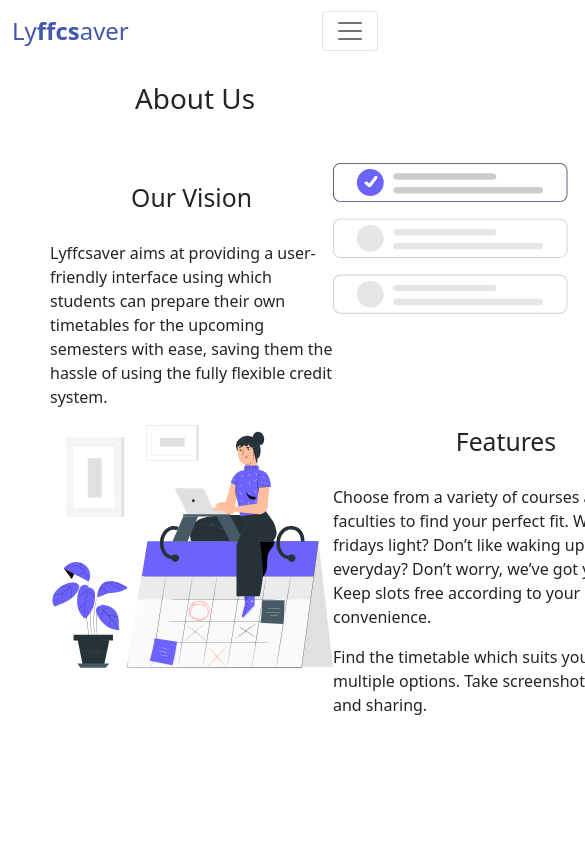
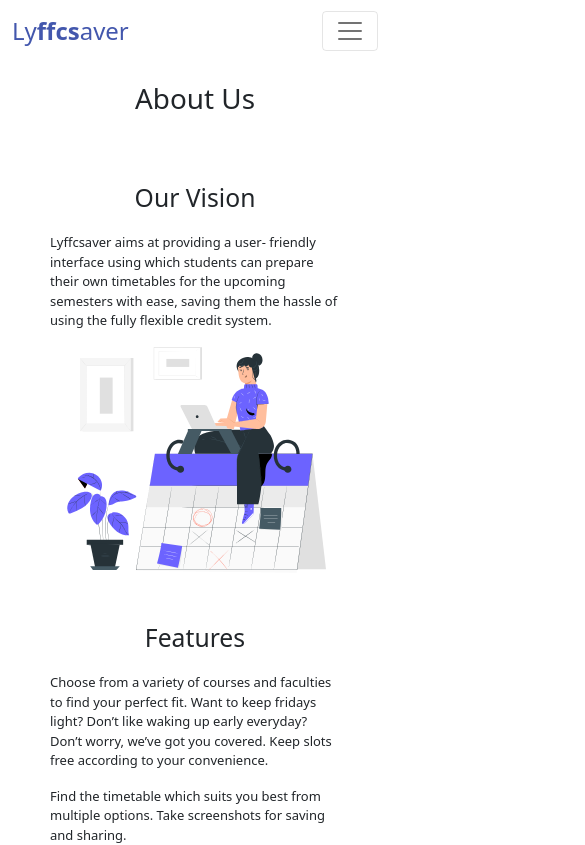
Before and after one commit to STCVIT/Lyffcsaver, a React (Create React App) app in the folder client/: page /about in a window 390 px wide. Shown: the top 845 px of the page, 585 px wide, since content can reach past the window. Built offline with nearby package versions, Linux system fonts and the light colour scheme.

Commit message:
Added FAQ section.

```diff
--- a/client/src/components/About.js
+++ b/client/src/components/About.js
@@ -13,6 +13,7 @@
         </div>
         <div className={styles.cols}>
           <div className={styles.col}>
+            <div className={styles.content}>
               <div className={styles.title}>
                 <h2>Our Vision</h2>
               </div>
@@ -22,10 +23,12 @@
                 semesters with ease, saving them the hassle of using the fully
                 flexible credit system.
               </p>
+            </div>
             <img src={lady} alt="" />
           </div>
-          <div className={styles.col}>
+          <div className={`${styles.col} ${styles.features}`}>
             <img src={man} alt="" />
+            <div className={styles.content}>
               <div className={styles.title}>
                 <h2>Features</h2>
               </div>
@@ -42,6 +45,7 @@
             </div>
           </div>
         </div>
+      </div>
     </>
   );
 };
--- a/client/src/components/Contact.js
+++ b/client/src/components/Contact.js
@@ -1,8 +1,15 @@
 import Header from "./Header";
+import styles from "../css/Contact.module.css";
 const Contact = ({ logoVariant }) => {
   return (
     <>
       <Header logoVariant={logoVariant} />
+      <div className={styles.container}>
+        <div className={styles.title}>
+          <h1>Contact Us</h1>
+        </div>
+        <div className={styles.cols}></div>
+      </div>
     </>
   );
 };
--- a/client/src/components/Faq.js
+++ b/client/src/components/Faq.js
@@ -1,8 +1,50 @@
 import Header from "./Header";
+import styles from "../css/Faq.module.css";
+import { Accordion, Card } from "react-bootstrap";
+import pattern from "../assets/faqPattern.svg";
 const Faq = ({ logoVariant }) => {
+  const questions = ["question 1", "question 2", "question 3", "question 4"];
+  const answers = ["answer 1", "answer 2", "answer 3", "answer 4"];
   return (
     <>
       <Header logoVariant={logoVariant} />
+      <div className={styles.container}>
+        <div className={styles.title}>
+          <h1>Frequently Asked Questions</h1>
+        </div>
+        <div className={styles.faqContainer}>
+          <div className={styles.cols}>
+            <Accordion>
+              {questions.map((question, index) => {
+                return (
+                  <Card className={styles.questionCard} key={index + question}>
+                    <Card.Header className={styles.header}>
+                      <div className={styles.headerText}>{question}</div>
+                      <Accordion.Toggle
+                        eventKey={index + 1}
+                        className={styles.toggle}
+                      >
+                        +
+                      </Accordion.Toggle>
+                    </Card.Header>
+                    <Accordion.Collapse eventKey={index + 1}>
+                      <Card.Body>{answers[index]}</Card.Body>
+                    </Accordion.Collapse>
+                  </Card>
+                );
+              })}
+            </Accordion>
+          </div>
+        </div>
+        <div className={styles.fadedText}>
+          <strong>Still have questions?</strong>
+          <p>
+            If you cannot find answers to your questions here, you can always
+            contact us. <br /> We will answer to you shortly !
+          </p>
+        </div>
+      </div>
+      <img className={styles.pattern} src={pattern} alt="" />
     </>
   );
 };
--- a/client/src/css/About.module.css
+++ b/client/src/css/About.module.css
@@ -2,15 +2,19 @@
   display: flex;
   flex-direction: column;
   align-items: center;
+  justify-content: center;
   margin: 0 50px;
+  padding-bottom: 50px;
 }
 .title {
   margin: 20px;
+  text-align: center;
 }
 .cols {
   margin-top: 20px;
   display: flex;
   justify-content: space-between;
+  align-items: stretch;
   width: 100%;
   max-width: 900px;
 }
@@ -21,3 +25,27 @@
   align-items: center;
   max-width: 400px;
 }
+.content {
+  flex-direction: column;
+  align-items: center;
+  max-width: 400px;
+}
+@media only screen and (max-width: 850px) {
+  .cols {
+    flex-direction: column;
+    align-items: center;
+  }
+  .features {
+    margin-top: 30px;
+    flex-direction: column-reverse;
+  }
+}
+
+@media only screen and (max-width: 425px) {
+  .content > p {
+    font-size: 13px;
+  }
+  .col > img {
+    width: 90%;
+  }
+}
--- a/client/src/css/App.module.css
+++ b/client/src/css/App.module.css
@@ -10,11 +10,17 @@
   --label-font-color: #000;
   --primary-font-color: #fff;
   --secondary-font-color: #000;
+  --faded-font-color: rgb(88, 87, 87);
   --outline-color: #000;
   --active-bg: rgb(133, 184, 252);
   --selectable-row-hover-bg: rgb(211, 208, 252);
   --add-hover-bg: rgb(218, 252, 190);
   --remove-hover-bg: rgb(248, 194, 163);
   --button-col: rgb(113, 241, 124);
-  --table-head-bg: #eee;
+  --table-head-bg: #333;
+  --table-bg: #d5dcff;
 }
+body {
+  width: 100vw;
+  overflow-x: hidden;
+}
--- a/client/src/css/AvailableCoursesList.module.css
+++ b/client/src/css/AvailableCoursesList.module.css
@@ -10,6 +10,7 @@
 }
 .courseTable {
   border-spacing: 0;
+  background-color: var(--table-bg);
 }
 .tableWrapper {
   margin-top: 20px;
@@ -23,6 +24,7 @@
   position: sticky;
   top: 0;
   background-color: var(--table-head-bg);
+  color: var(--primary-font-color);
 }
 .cell {
   border: 1px solid var(--outline-color);
--- a/client/src/css/Contact.module.css
+++ b/client/src/css/Contact.module.css
@@ -0,0 +1,11 @@
+.container {
+  display: flex;
+  flex-direction: column;
+  align-items: center;
+  margin: 0 50px;
+  padding-bottom: 50px;
+}
+.title {
+  margin: 20px;
+  text-align: center;
+}
--- a/client/src/css/FacultiesPreferenceList.module.css
+++ b/client/src/css/FacultiesPreferenceList.module.css
@@ -10,6 +10,7 @@
 }
 .facultyTable {
   border-spacing: 0;
+  background-color: var(--table-bg);
 }
 .tableWrapper {
   margin-top: 20px;
@@ -23,6 +24,7 @@
   position: sticky;
   top: 0;
   background-color: var(--table-head-bg);
+  color: var(--primary-font-color);
 }
 .cell {
   border: 1px solid var(--outline-color);
--- a/client/src/css/Faq.module.css
+++ b/client/src/css/Faq.module.css
@@ -0,0 +1,49 @@
+.container {
+  display: flex;
+  flex-direction: column;
+  align-items: center;
+  margin: 0 50px;
+  padding-bottom: 50px;
+}
+.faqContainer {
+  margin: 1em;
+  width: 70%;
+}
+.header {
+  display: flex;
+  width: 100%;
+  justify-content: space-between;
+  align-items: center;
+}
+.toggle {
+  font-size: 30px;
+  font-weight: 600;
+  color: var(--primary-color);
+}
+.title {
+  margin: 2em;
+  text-align: center;
+}
+.btn-link {
+  text-decoration: none !important;
+}
+.questionCard {
+  margin-bottom: 30px;
+  min-width: 170px;
+}
+.fadedText {
+  display: flex;
+  flex-direction: column;
+  align-items: center;
+  color: var(--faded-font-color);
+}
+.fadedText > * {
+  max-width: 600px;
+  text-align: center;
+}
+.pattern {
+  position: absolute;
+  left: 0;
+  bottom: 0;
+  z-index: -1000;
+}
--- a/client/src/css/SelectedCoursesList.module.css
+++ b/client/src/css/SelectedCoursesList.module.css
@@ -9,6 +9,7 @@
 }
 .courseTable {
   border-spacing: 0;
+  background-color: var(--table-bg);
 }
 .tableWrapper {
   margin-top: 20px;
@@ -22,6 +23,7 @@
   position: sticky;
   top: 0;
   background-color: var(--table-head-bg);
+  color: var(--primary-font-color);
 }
 .cell {
   border: 1px solid var(--outline-color);
```
Also changed, not shown: client/src/assets/faqPattern.svg (added). Lines whose indentation alone changed are shown as unchanged.
